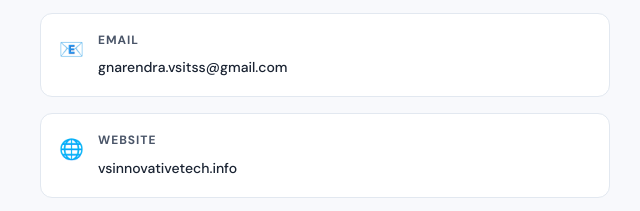
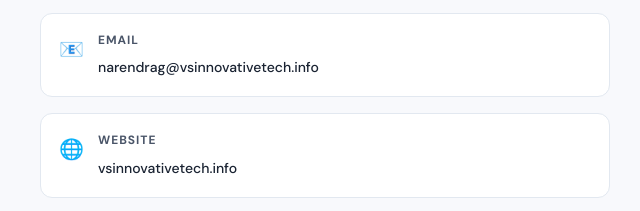
Before and after one commit to VSINNOVATIVETECH/VSINNOVATIVETECH, a plain HTML site: page index.html in a window 1280 px wide. Shown: the part 5942-6153 px from the top of the page, 0-640 px from the left. Drawn offline with Linux system fonts and the light colour scheme.

Commit message:
Update index.html

```diff
--- a/index.html
+++ b/index.html
@@ -1264,7 +1264,7 @@ footer {
             <div class="contact-item-icon">📧</div>
             <div class="contact-item-text">
               <strong>Email</strong>
-              <a href="mailto:gnarendra.vsitss@gmail.com">gnarendra.vsitss@gmail.com</a>
+              <a href="mailto:narendrag@vsinnovativetech.info">narendrag@vsinnovativetech.info</a>
             </div>
           </div>
           <div class="contact-item">
```
